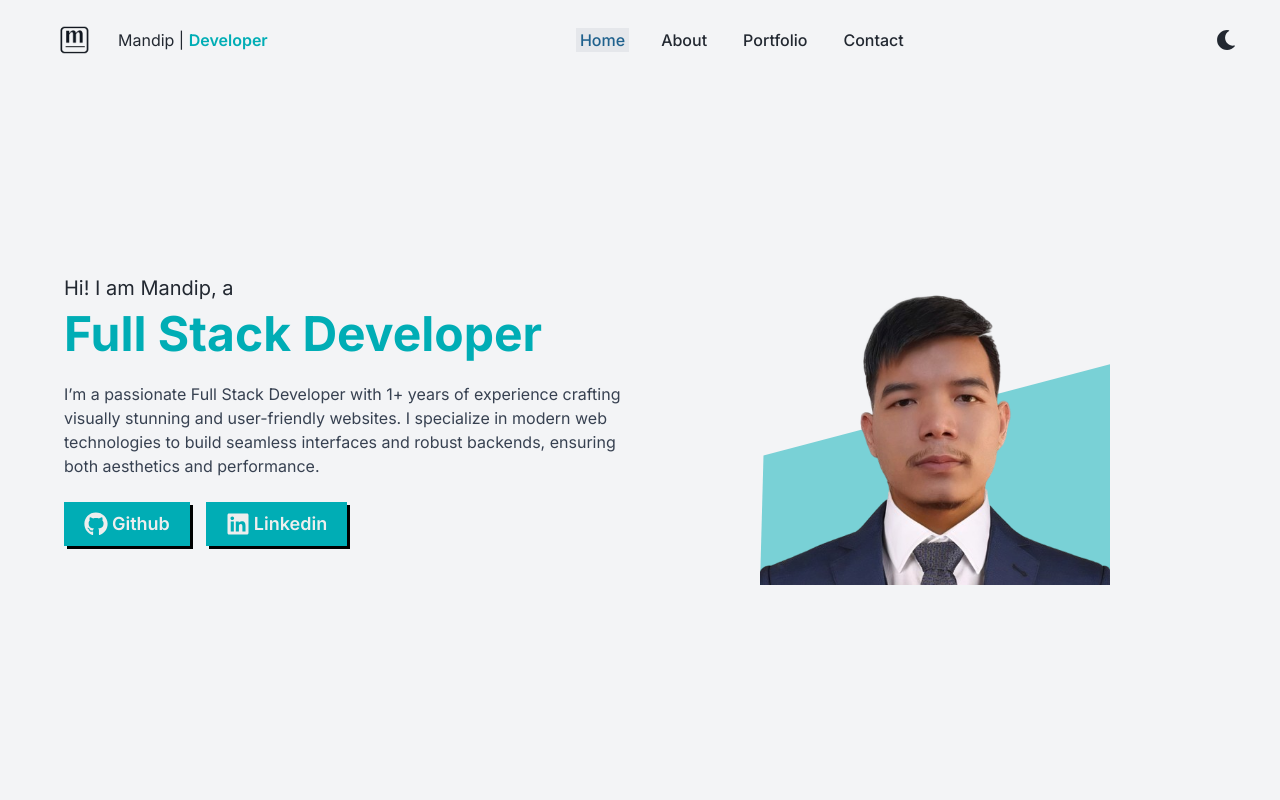
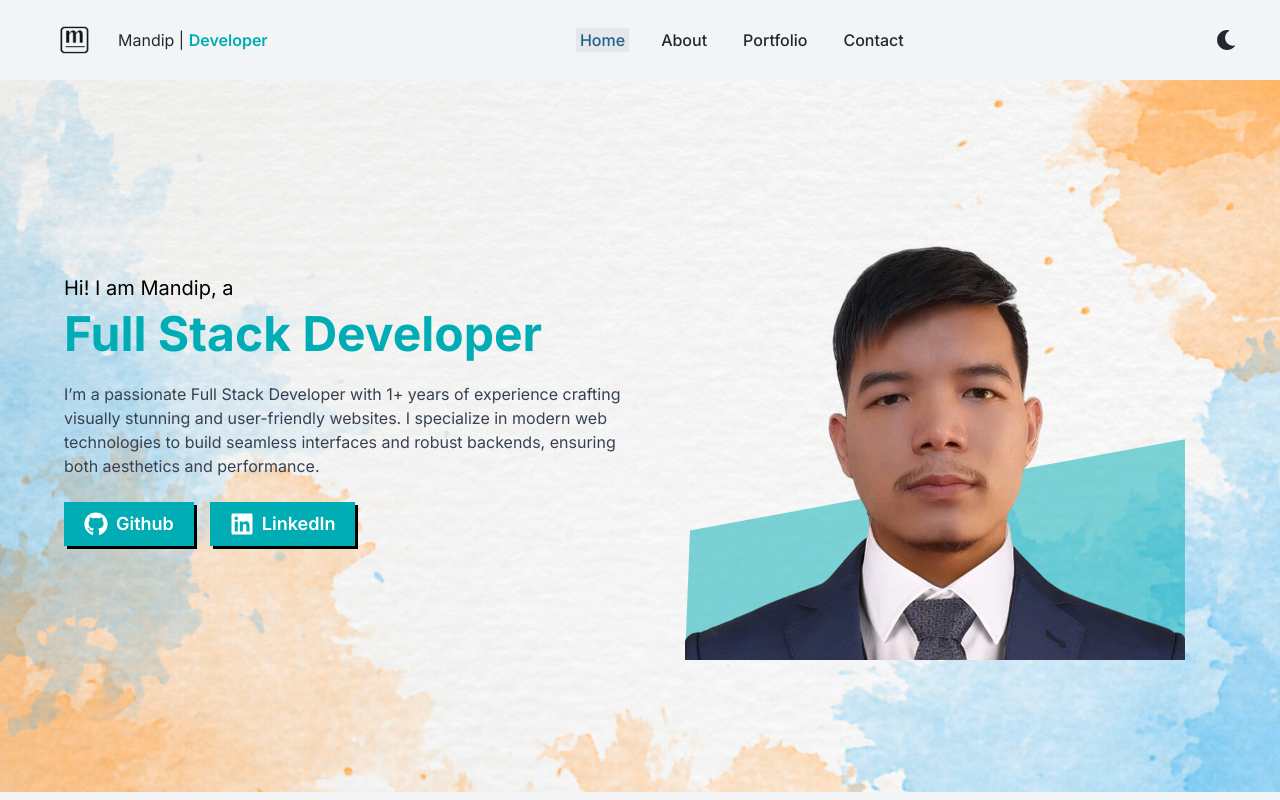
Before and after one commit to mandiptmg/latest-portfolio, a Next.js app: page / in a window 1280 px wide. Shown: the top 800 px of the page. Built offline with nearby package versions, Linux system fonts and the light colour scheme.

Commit message:
Update Hero.tsx

```diff
--- a/src/components/hero/Hero.tsx
+++ b/src/components/hero/Hero.tsx
@@ -1,77 +1,85 @@
 "use client";
 import { useGlobalContext } from "@/context/context";
+import Image from "next/image";
+import { FaGithub, FaLinkedin } from "react-icons/fa";
 import hero from "../../../public/hero.png";
 import bgImage from "../../../public/bgImage.jpg";
-import Image from "next/image";
 
-import { FaGithub, FaLinkedin } from "react-icons/fa";
 const Hero = () => {
   const { dark } = useGlobalContext();
+
   return (
-   <div
-      style={{ backgroundImage: `url(${bgImage})` }}
-      className="bg-no-repeat pt-20  min-h-[89vh] bg-cover bg-blend-overlay    dark:bg-black/50"
-    >
-      <div className={`w-[90vw]  mx-auto `}>
-        <div data-aos="fade-up" className="lg:grid grid-cols-2 flex flex-col-reverse gap-7 ">
-          <div className="grid place-items-center py-7">
-            <div className="">
-              <h5 className="text-base md:text-lg lg:text-xl dark:text-white color font-normal">
-                Hi! I am Mandip, a
-              </h5>
+    <div className="relative min-h-[89vh] bg-cover bg-no-repeat pt-20 dark:bg-black/50">
+      <Image
+        src={bgImage}
+        alt="Background"
+        layout="fill"
+        objectFit="cover"
+        className="absolute inset-0 -z-10"
+      />
 
-            <p className="text-3xl mt-2 capitalize font-bold color1 md:text-3xl lg:text-5xl">
-              Full stack developer
+      <div className="w-[90vw] mx-auto">
+        <div className="lg:grid grid-cols-2 flex flex-col-reverse gap-7 items-center">
+          {/* Left Section - Text Content */}
+          <div className="text-center lg:text-left py-7">
+            <h5 className="text-lg lg:text-xl font-normal dark:text-white">
+              Hi! I am Mandip, a
+            </h5>
+            <p className="text-3xl lg:text-5xl font-bold capitalize mt-2 text-[#00ADB5]">
+              Full Stack Developer
             </p>
-            <p  className="text-base my-6 dark:text-gray-200 text-gray-700">
-            I’m a passionate Full Stack Developer with 1+ years of experience crafting visually stunning and user-friendly websites. I specialize in modern web technologies to build seamless interfaces and robust backends, ensuring both aesthetics and performance.
+            <p className="text-gray-700 dark:text-gray-200 text-base my-6">
+              I’m a passionate Full Stack Developer with 1+ years of experience
+              crafting visually stunning and user-friendly websites. I
+              specialize in modern web technologies to build seamless
+              interfaces and robust backends, ensuring both aesthetics and
+              performance.
             </p>
-            <div className="flex items-center gap-4">
-              <button
-                onClick={() => window.open("https://github.com/mandiptmg")}
-                className="px-5 py-2 font-medium bg-[#00ADB5] text-[#EEEEEE] w-fit transition-all shadow-[3px_3px_0px_black] hover:shadow-none hover:translate-x-[3px] hover:translate-y-[3px] flex items-center gap-1"
-              >
-                <FaGithub className="text-xl sm:text-2xl " />{" "}
-                <span className="text-base sm:text-lg font-semibold">
-                  Github
-                </span>
-              </button>
-              <button
-                onClick={() =>
-                  window.open("https://www.linkedin.com/in/mandip-tamang/")
-                }
-                className="px-5 py-2 font-medium bg-[#00ADB5] text-[#EEEEEE] w-fit transition-all shadow-[3px_3px_0px_black] hover:shadow-none hover:translate-x-[3px] hover:translate-y-[3px] flex items-center gap-1"
-              >
-                <FaLinkedin className="text-xl sm:text-2xl " />{" "}
-                <span className="text-base md:text-lg font-semibold">
-                  Linkedin
-                </span>
-              </button>
+
+            {/* Social Buttons */}
+            <div className="flex justify-center lg:justify-start gap-4">
+              <SocialButton
+                href="https://github.com/mandiptmg"
+                Icon={FaGithub}
+                label="Github"
+              />
+              <SocialButton
+                href="https://www.linkedin.com/in/mandip-tamang/"
+                Icon={FaLinkedin}
+                label="LinkedIn"
+              />
             </div>
           </div>
-        </div>
-        <div className=" w-full grid mx-auto place-items-center h-full">
-          <div data-aos="fade-left" className="relative md:h-[70%]">
-            <Image
-              src={hero}
-              alt="logo"
-              className={`${
-                dark ? "grayscale" : "none"
-              } w-full h-full    object-contain `}
-            />
 
-            <div
-              className="bg-[#00ADB5]/50 -z-10 w-full h-60 absolute bottom-0 left-0"
-              style={{
-                clipPath: "polygon(1% 46%, 100% 8%, 100% 100%, 0% 100%)",
-              }}
-            ></div>
+          {/* Right Section - Image */}
+          <div className="grid place-items-center">
+            <div className="relative">
+              <Image
+                src={hero}
+                alt="Hero"
+                className={`${dark ? "grayscale" : ""} object-contain`}
+              />
+              <div
+                className="bg-[#00ADB5]/50 absolute bottom-0 left-0 w-full h-60 -z-10"
+                style={{ clipPath: "polygon(1% 46%, 100% 8%, 100% 100%, 0% 100%)" }}
+              ></div>
+            </div>
           </div>
         </div>
       </div>
     </div>
-     </div>
   );
 };
 
+// Reusable Social Button Component
+const SocialButton = ({ href, Icon, label }) => (
+  <button
+    onClick={() => window.open(href, "_blank")}
+    className="flex items-center gap-2 px-5 py-2 bg-[#00ADB5] text-white font-medium shadow-[3px_3px_0px_black] transition-all hover:shadow-none hover:translate-x-[3px] hover:translate-y-[3px]"
+  >
+    <Icon className="text-2xl" />
+    <span className="text-lg font-semibold">{label}</span>
+  </button>
+);
+
 export default Hero;
```
